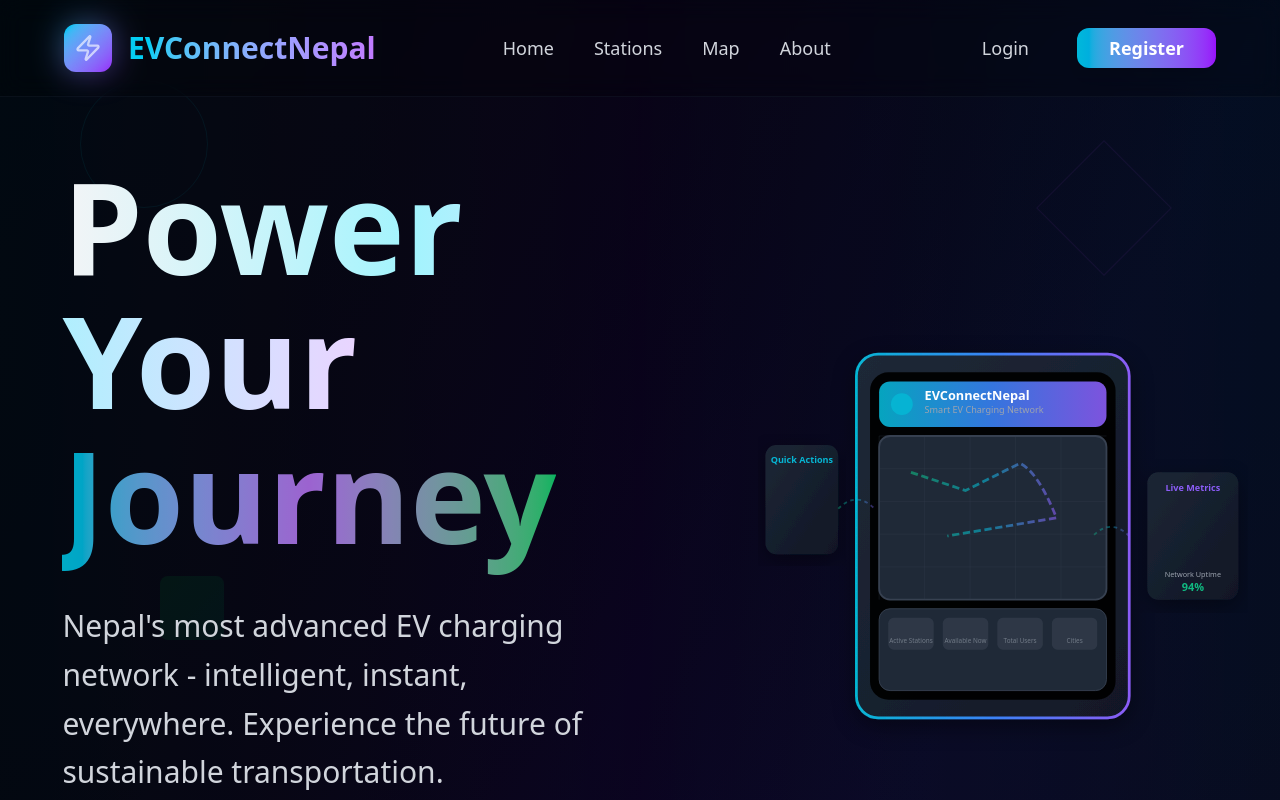
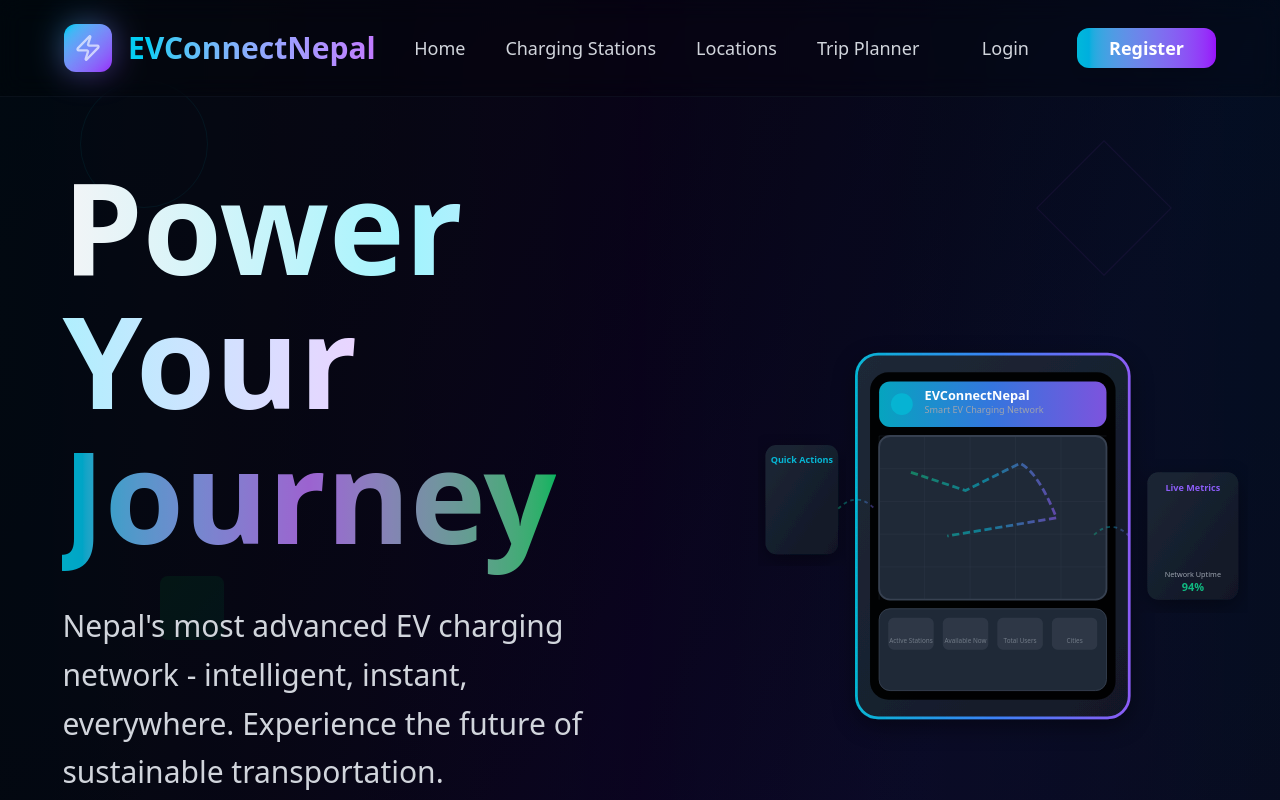
Before and after one commit to Ujwol1086/EV_ChargingStation_And_SlotBooking, a React (Vite) app in the folder frontend/: page / in a window 1280 px wide. Shown: the top 800 px of the page. Built offline with nearby package versions, Linux system fonts and the light colour scheme.

Commit message:
update Navbar links and improve layout for better navigation

```diff
--- a/frontend/src/components/Navbar.jsx
+++ b/frontend/src/components/Navbar.jsx
@@ -25,7 +25,8 @@
 
           {/* Desktop Navigation */}
           <div className="hidden md:flex items-center space-x-10">
-            {["Home", "Stations", "Map", "About"].map((item) => (
+            {["Home", "Charging Stations", "Locations", "Trip Planner"].map(
+              (item) => (
                 <Link
                   key={item}
                   to={item === "Home" ? "/" : `/${item.toLowerCase()}`}
@@ -34,7 +35,8 @@
                   {item}
                   <span className="absolute -bottom-1 left-0 w-0 h-0.5 bg-gradient-to-r from-cyan-400 to-purple-400 group-hover:w-full transition-all duration-300"></span>
                 </Link>
-            ))}
+              )
+            )}
           </div>
 
           {/* Auth Buttons */}
@@ -60,7 +62,9 @@
                       {user?.username?.charAt(0).toUpperCase()}
                     </span>
                   </div>
-                  <span className="text-white text-sm font-medium">{user?.username}</span>
+                  <span className="text-white text-sm font-medium">
+                    {user?.username}
+                  </span>
                 </div>
               </div>
             ) : (
```
Lines whose indentation alone changed are shown as unchanged.
